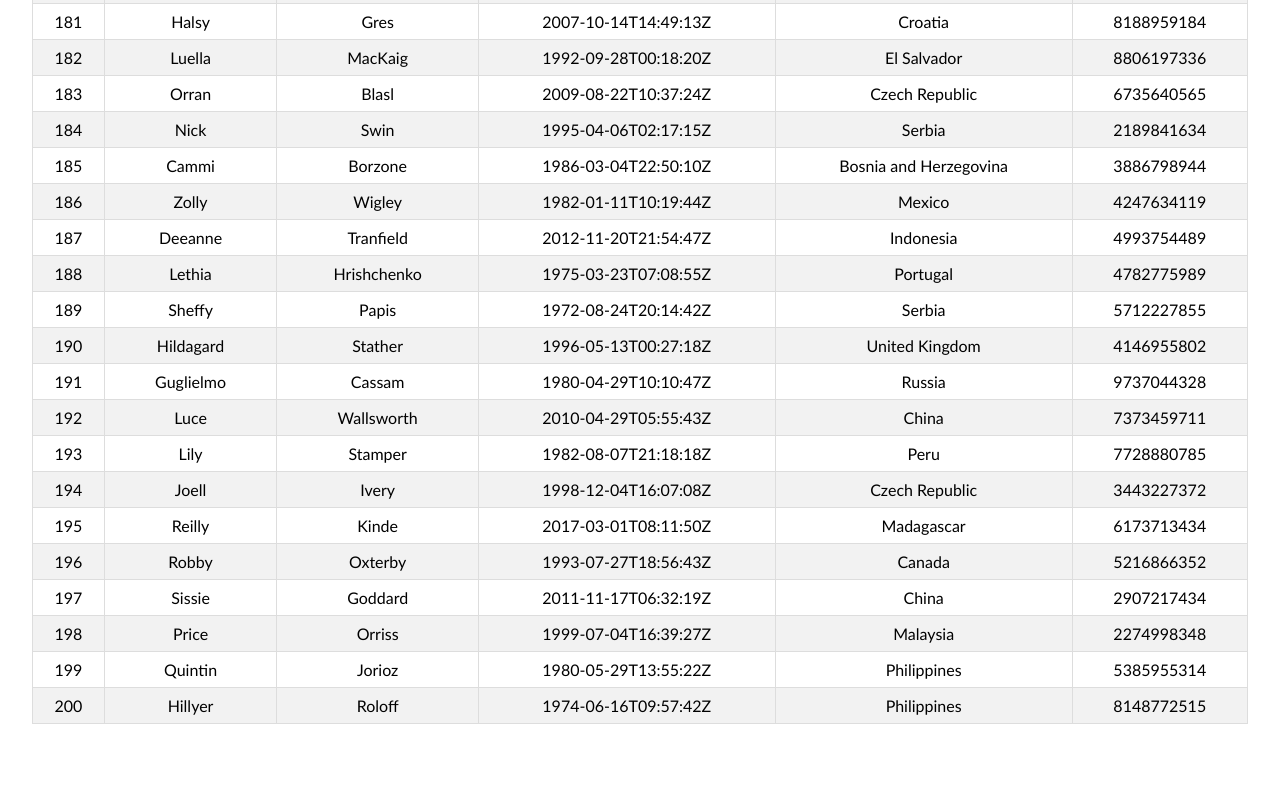
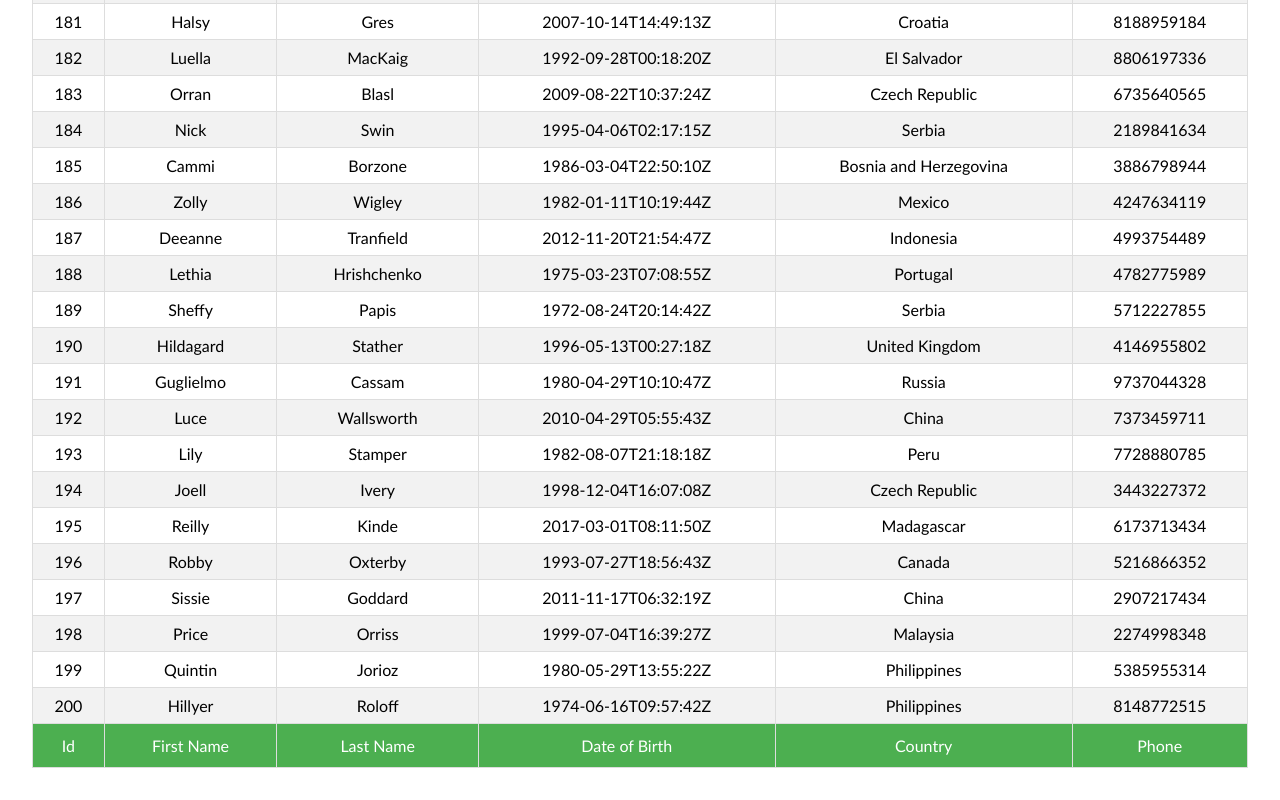
Before and after one commit to YUYING0327/React-table-turtorial, a React (Vite) app: page / in a window 1280 px wide. Shown: the part 6553-7353 px from the top of the page. Before the commit the page ends 7309 px from the top, so only its background shows below. Built offline with nearby package versions, Linux system fonts and the light colour scheme.

Commit message:
create footer

```diff
--- a/src/components/BasicTable.jsx
+++ b/src/components/BasicTable.jsx
@@ -8,11 +8,17 @@ export const BasicTable = () => {
   const columns = useMemo(() => COLUMNS, []);
   const data = useMemo(() => MOCK_DATA, []);
 
-  const { getTableProps, getTableBodyProps, headerGroups, rows, prepareRow } =
-    useTable({
-      columns,
-      data,
-    });
+  const {
+    getTableProps,
+    getTableBodyProps,
+    headerGroups,
+    footerGroups,
+    rows,
+    prepareRow,
+  } = useTable({
+    columns,
+    data,
+  });
 
   return (
     <table {...getTableProps()}>
@@ -37,6 +43,15 @@ export const BasicTable = () => {
           );
         })}
       </tbody>
+      <tfoot>
+        {footerGroups.map((footerGroups) => (
+          <tr {...footerGroups.getFooterGroupProps()}>
+            {footerGroups.headers.map((column) => (
+              <td {...column.getFooterProps}>{column.render('Footer')}</td>
+            ))}
+          </tr>
+        ))}
+      </tfoot>
     </table>
   );
 };
--- a/src/components/columns.js
+++ b/src/components/columns.js
@@ -1,26 +1,32 @@
 export const COLUMNS = [
   {
     Header: 'Id',
+    Footer: 'Id',
     accessor: 'id',
   },
   {
     Header: 'First Name',
+    Footer: 'First Name',
     accessor: 'first_name',
   },
   {
     Header: 'Last Name',
+    Footer: 'Last Name',
     accessor: 'last_name',
   },
   {
     Header: 'Date of Birth',
+    Footer: 'Date of Birth',
     accessor: 'date_of_birth',
   },
   {
     Header: 'Country',
+    Footer: 'Country',
     accessor: 'country',
   },
   {
     Header: 'Phone',
+    Footer: 'Phone',
     accessor: 'phone',
   },
 ];
```
